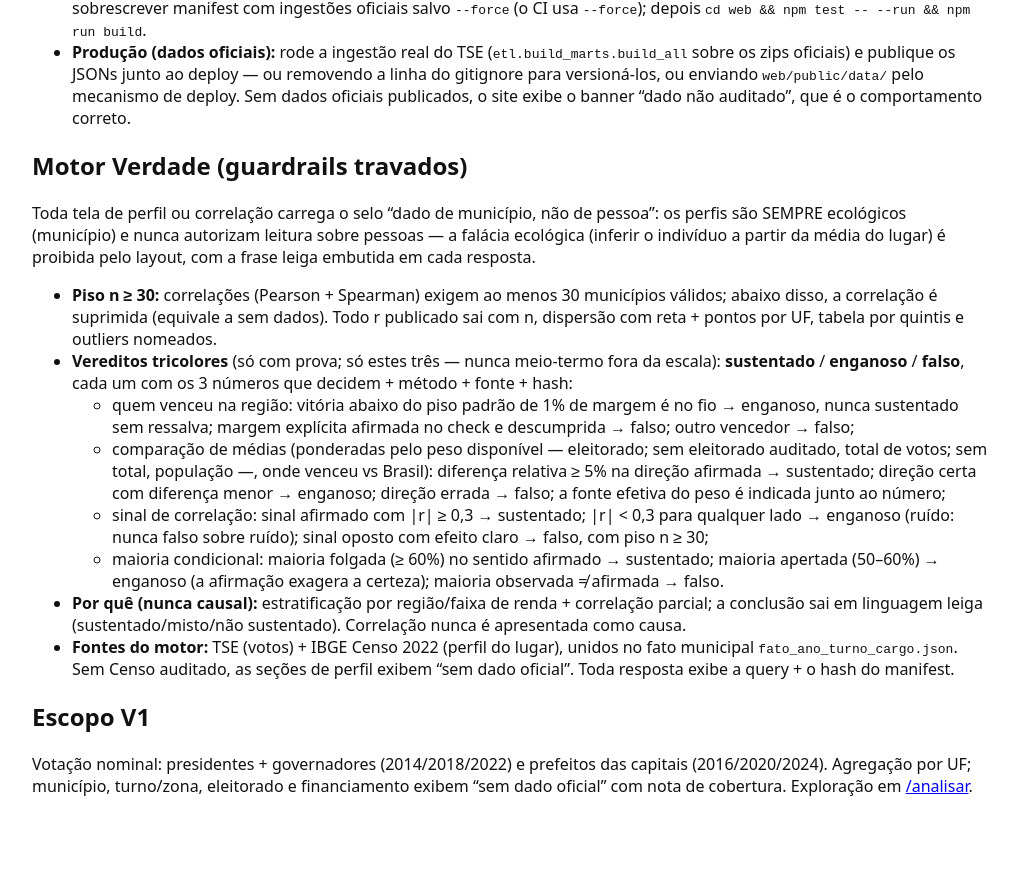
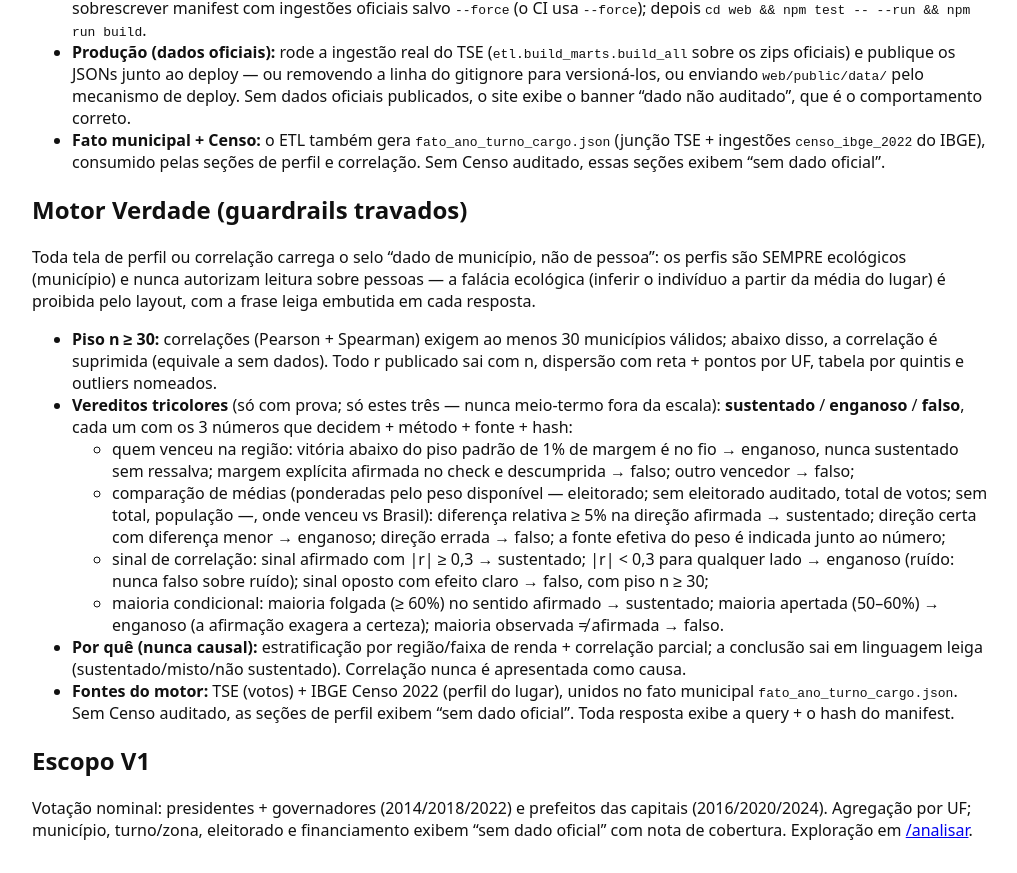
Before and after one commit to EmiyaKiritsugu3/eleicoes, a Next.js app in the folder web/: page /metodologia in a window 1280 px wide. Shown: the part 835-1708 px from the top of the page, without its empty margins (128-1145 px from the left). Before the commit the page ends 1664 px from the top, so only its background shows below. Built offline with nearby package versions, Linux system fonts and the light colour scheme.

Commit message:
feat: metodologia data step, lean ci, budget guards

```diff
--- a/web/app/metodologia/page.tsx
+++ b/web/app/metodologia/page.tsx
@@ -100,6 +100,13 @@ export default function Metodologia() {
             mecanismo de deploy. Sem dados oficiais publicados, o site exibe o
             banner “dado não auditado”, que é o comportamento correto.
           </li>
+          <li>
+            <strong>Fato municipal + Censo:</strong> o ETL também gera{" "}
+            <code>fato_ano_turno_cargo.json</code> (junção TSE + ingestões{" "}
+            <code>censo_ibge_2022</code> do IBGE), consumido pelas seções de
+            perfil e correlação. Sem Censo auditado, essas seções exibem “sem
+            dado oficial”.
+          </li>
         </ul>
       </section>
 
```
Also changed, not shown: 1 other file (tests, documents, lock files or other folders).
